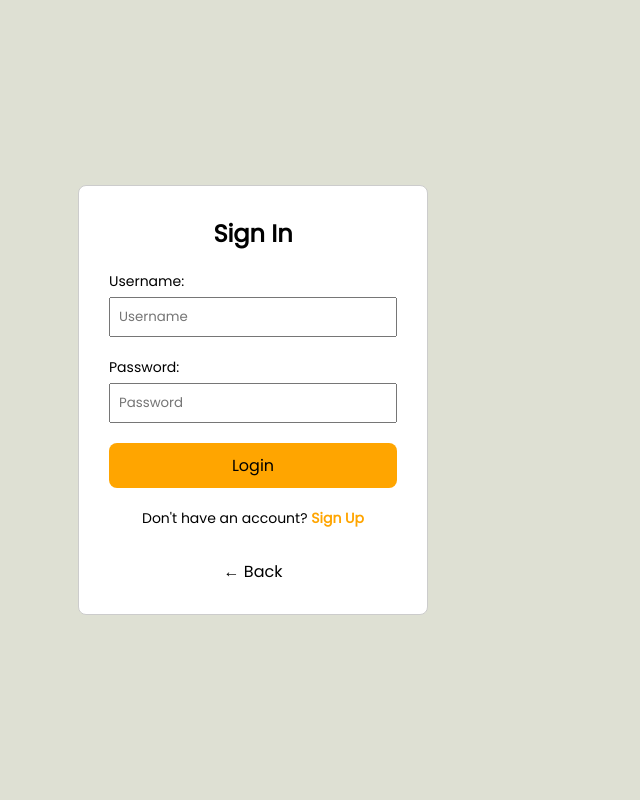
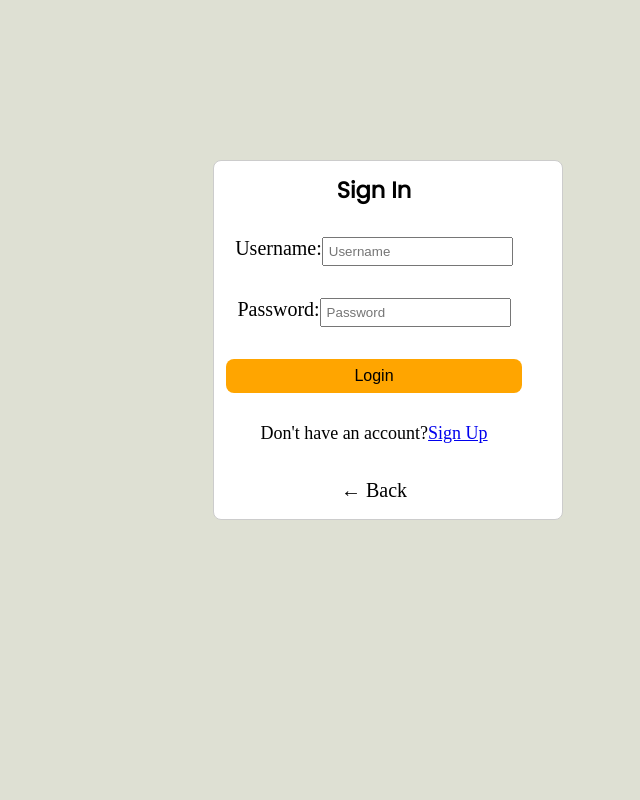
Before and after one commit to SadhasivamArul/final, a Flask app: page /signin in a window 1280 px wide. Shown: the whole page, without its empty margins (387-1027 px from the left). Run offline with Flask 3, Linux system fonts and the light colour scheme; some libraries are stand-ins or nearby versions.

Commit message:
Update signin.html

```diff
--- a/Bike service/templates/signin.html
+++ b/Bike service/templates/signin.html
@@ -5,50 +5,42 @@
     <meta charset="UTF-8">
     <meta name="viewport" content="width=device-width, initial-scale=1.0">
     <link href="https://fonts.googleapis.com/css2?family=Poppins&display=swap" rel="stylesheet">
-    <title>Sign In - Omega Bike Service</title>
+    <title>signin form</title>
 </head>
 
 <body>
     <div class="login-box">
-        <!-- IMPORTANT CHANGES HERE -->
-        <form class="formcontainer" action="/login" method="POST">
-            <h2>Sign In</h2>
+        <form class="formcontainer">
+            <h2>
+                <center>Sign In</center>
+            </h2>
 
             <div class="name">
                 <label>Username:</label>
-                <!-- name added -->
-                <input class="box1" type="text" name="username" placeholder="Username" required>
+                <input class="box1" type="text" placeholder="Username" required>
             </div>
 
             <div class="pass">
                 <label>Password:</label>
-                <!-- name added -->
-                <input class="box2" type="password" name="password" placeholder="Password" required>
+                <input class="box2" type="password" placeholder="Password" required>
             </div>
 
             <button class="login" type="submit">Login</button>
 
             <div class="extra">
-                Don't have an account?
-                <!-- Flask route -->
-                <a href="/signup">Sign Up</a>
+                Don't have an account? <a href="signup.html">Sign Up</a>
             </div>
-
             <div class="back">
-                <!-- Flask home route -->
-                <a href="/"> ← Back</a>
+                <a href="index.html"> ← Back</a>
             </div>
-
         </form>
     </div>
 </body>
-
 <style>
     * {
         margin: 0;
         padding: 0;
         box-sizing: border-box;
-        font-family: 'Poppins', sans-serif;
     }
 
     body {
@@ -59,28 +51,33 @@
 
     .login-box {
         display: flex;
-        justify-content: center;
         align-items: center;
-        height: 100vh;
+        margin-top: 160px;
+        margin-left: 600px;
+
     }
 
     .formcontainer {
-        gap: 20px;
+        gap: 30px;
         display: flex;
         flex-direction: column;
         width: 350px;
-        padding: 30px;
+        padding: 12px 40px 12px 12px;
+        font-size: 15px;
         border: 1px solid #ccc;
         border-radius: 8px;
         background-color: #fff;
+
     }
 
     h2 {
+        font-family: 'Poppins', sans-serif;
+        color: black;
         text-align: center;
     }
 
     .login {
-        padding: 10px;
+        padding: 8px 2px 8px 2px ;
         font-size: 16px;
         border: none;
         border-radius: 8px;
@@ -88,43 +85,43 @@
         color: black;
         cursor: pointer;
         transition: 0.3s;
+        display: flex;
+        justify-content: center;
+    }
+    .name{
+        font-size: 20px;
+        display: flex;
+        justify-content: center;
+    }
+    .pass{
+        font-size: 20px;
+        display: flex;
+        justify-content: center;
+        padding: 2px;
+    }
+    .box1,.box2{
+       padding: 5px;
+       display: flex;
+       cursor: pointer;
+
+    }
+    .extra {
+        font-size: 18px;
+        display: flex;
+        justify-content: center;
+    }
+    .back{
+        padding :5px 10px;
     }
 
-    .login:hover {
-        background-color: #e68a00;
-        color: white;
-    }
+    .back a{
 
-    .name, .pass {
-        display: flex;
-        flex-direction: column;
-        font-size: 14px;
-    }
+        text-decoration: none;
+        display:flex;
+        justify-content: center;
+        font-size: 20px;
+        color:black
 
-    .box1, .box2 {
-        padding: 8px;
-        margin-top: 5px;
-    }
-
-    .extra {
-        font-size: 14px;
-        text-align: center;
-    }
-
-    .extra a {
-        text-decoration: none;
-        color: orange;
-        font-weight: 600;
-    }
-
-    .back {
-        text-align: center;
-        margin-top: 10px;
-    }
-
-    .back a {
-        text-decoration: none;
-        color: black;
     }
 </style>
 
```
